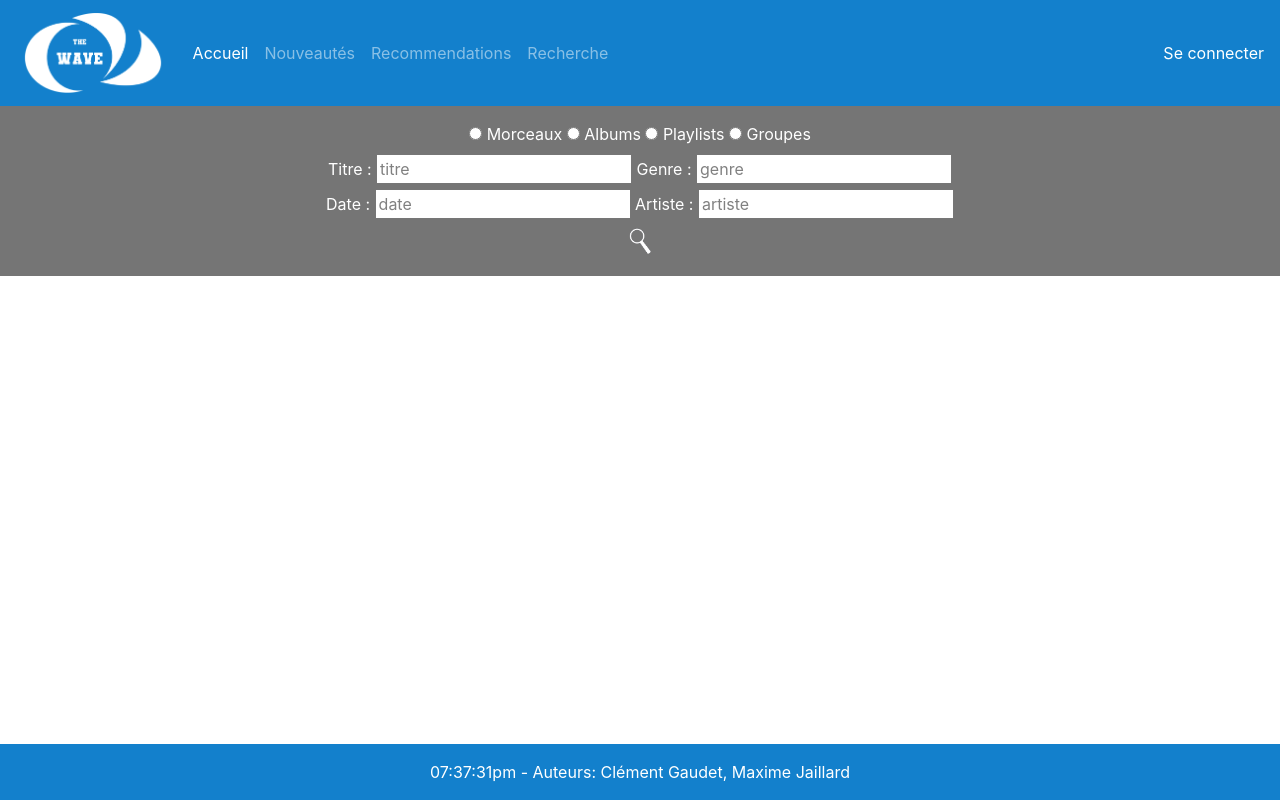
After one commit to BananaSplit2/TheWave, a PHP site: page /TheWave_Research.php in a window 1280 px wide. The commit adds this page. Run offline with PHP 8.4, Linux system fonts and the light colour scheme.

Commit message:
Page Recherche + symbole Loupe

```diff
--- /dev/null
+++ b/Etape_3/TheWave_Research.php
@@ -0,0 +1,77 @@
+<!DOCTYPE html>
+<html>
+
+ <head>
+
+ <?php include 'inc/header.inc.php'?>
+
+<meta http-equiv="Content-Type" content="text/html; charset=UTF-8" />
+
+  <!-- Balise meta  -->
+  <meta name="TheWave_SoundSearch" content="TheWave_ResearchPage" />
+  <meta name="description" content="recherche du contenu voulu"/>
+  <meta name="keywords" content="titre, genre, groupe, ..."/>
+
+  <!-- Indexer et suivre
+  <meta name="robots" content="index,follow" /> -->
+
+  <!--  Relier une feuille CSS externe
+  <link rel='stylesheet' href='votre-fichier.css' type='text/css' /> -->
+
+	<!-- Inclusion CSS bootstrap -->
+    <link href="css/bootstrap.min.css" rel="stylesheet">
+
+  <!-- Incorporez du CSS dans la page  -->
+  <style type="text/css" media="screen">
+  p { color:red; }
+  </style>
+
+
+ </head>
+
+
+ <body>
+
+  <!-- CORPS DE LA PAGE  -->
+	<div class="text-white" style="background-color: #757575">
+	  <form action="#" method="get" class="text-center py-3  background-color: #1380CC text-align: center">
+
+        <input type="radio" id="morceau" name="type" value="morceau" style="background-color: #1380CC text-align: center">
+			<label for= "morceau" class="text-blue">Morceaux</label>
+		<input type="radio" id="album" name="type" value="album">
+			<label for= "album">Albums</label>
+		<input type="radio" id="playlist" name="type" value="playlist">
+			<label for= "playlist">Playlists</label>
+		<input type="radio" id="groupe" name="type" value="groupe">
+			<label for= "groupe">Groupes</label>
+
+		<br>
+
+		<label for= "titre">Titre : </label>
+		<input type="text" id="titre" name="titre" value="titre" style="color: gray">
+
+		<label for= "genre">Genre : </label>
+		<input type="text" id="genre" name="genre" value="genre" style="color: gray">
+
+		<br>
+
+		<label for= "date">Date : </label>
+		<input type="text" id="date" name="date" value="date" style="color: gray">
+
+		<label for= "artiste">Artiste : </label>
+		<input type="text" id="artiste" name="artiste" value="artiste" style="color: gray">
+
+        <br>
+        <input type="image" src="img/loupe2.png" name="rechercher" alt="Rechercher" width="30" height="30">
+      </form>
+    </div>
+
+
+ </body>
+
+
+ <footer>
+ <?php include 'inc/footer.inc.php'?>
+ </footer>
+
+</html>
--- a/Etape_3/inc/header.inc.php
+++ b/Etape_3/inc/header.inc.php
@@ -25,7 +25,7 @@
                 <a class="nav-link" href="#">Recommendations</a>
             </li>
             <li class="nav-item">
-                <a class="nav-link" href="#">Recheche</a>
+                <a class="nav-link" href="#">Recherche</a>
             </li>
         </ul>
 
```
Also changed, not shown: Etape_3/img/loupe.png (added), Etape_3/img/loupe2.png (added).
